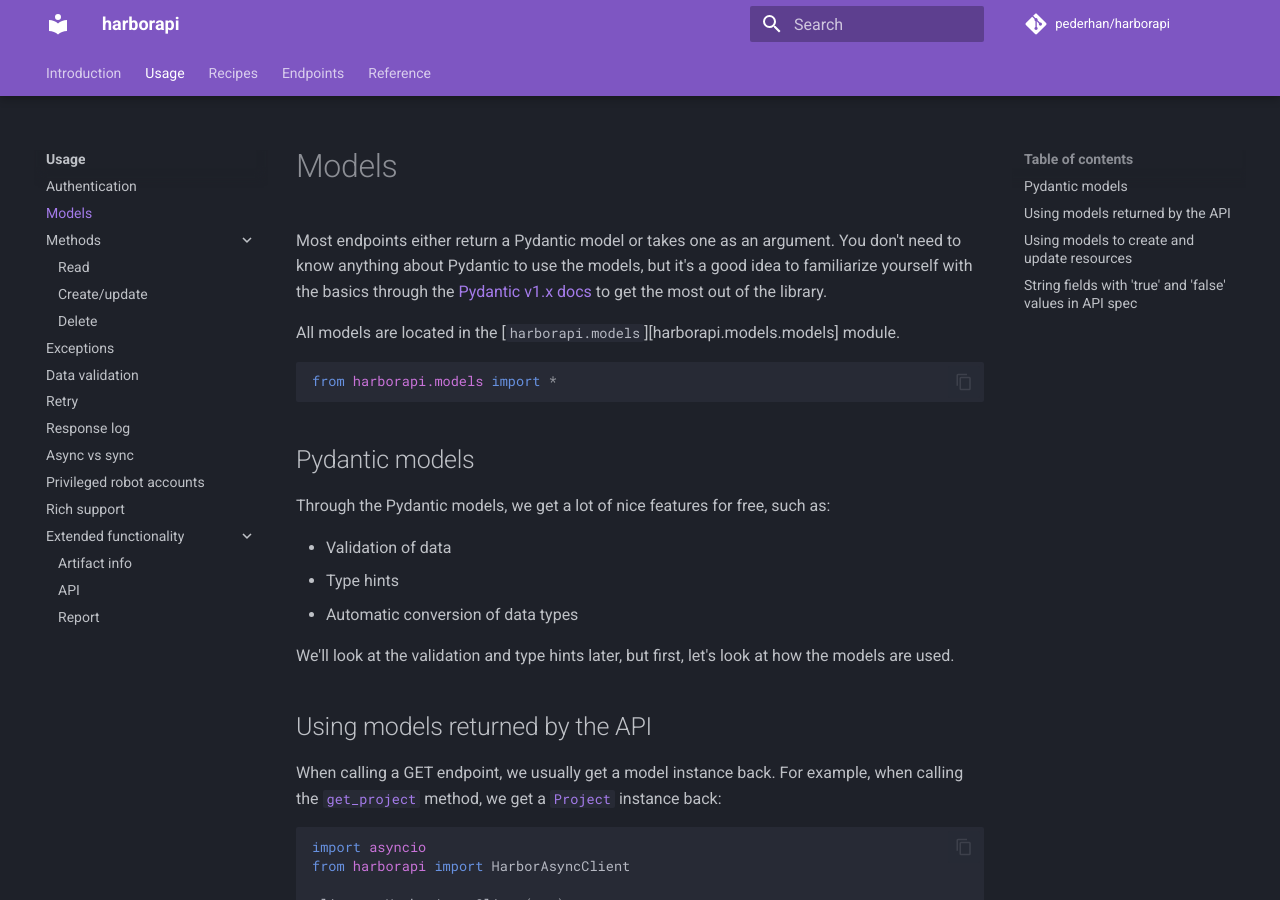
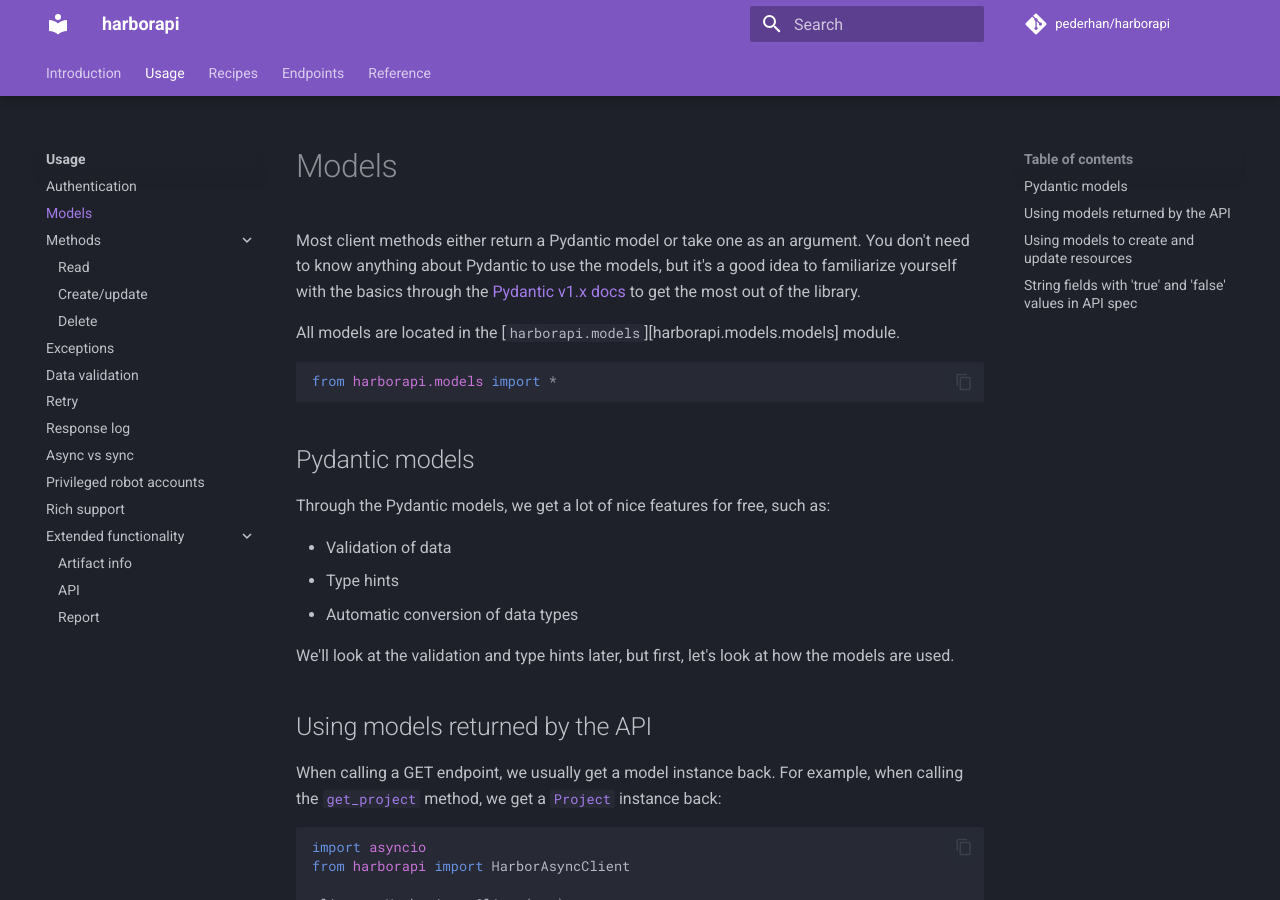
Before and after one commit to unioslo/harborapi, an MkDocs documentation site: the page built from docs/usage/models.md, in a window 1280 px wide and 900 px high. Built offline with MkDocs 1.6.1 and Material for MkDocs 9.7.7, drawn with Linux system fonts in a browser that asks for light colours; comment, search, counter and statistics services are not loaded.

Commit message:
Docs: "endpoints" -> "methods"

```diff
--- a/docs/usage/models.md
+++ b/docs/usage/models.md
@@ -1,6 +1,6 @@
 # Models
 
-Most endpoints either return a Pydantic model or takes one as an argument. You don't need to know anything about Pydantic to use the models, but it's a good idea to familiarize yourself with the basics through the [Pydantic v1.x docs](https://docs.pydantic.dev/1.10/) to get the most out of the library.
+Most client methods either return a Pydantic model or take one as an argument. You don't need to know anything about Pydantic to use the models, but it's a good idea to familiarize yourself with the basics through the [Pydantic v1.x docs](https://docs.pydantic.dev/1.10/) to get the most out of the library.
 
 All models are located in the [`harborapi.models`][harborapi.models.models] module.
 
```
